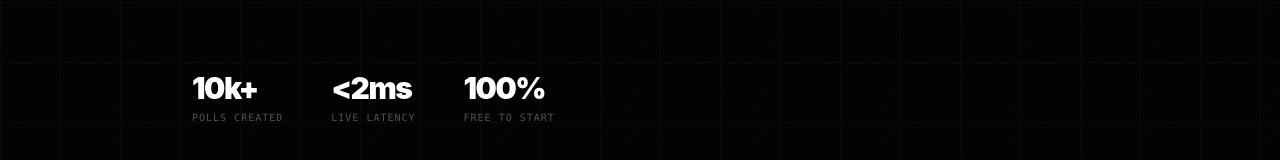
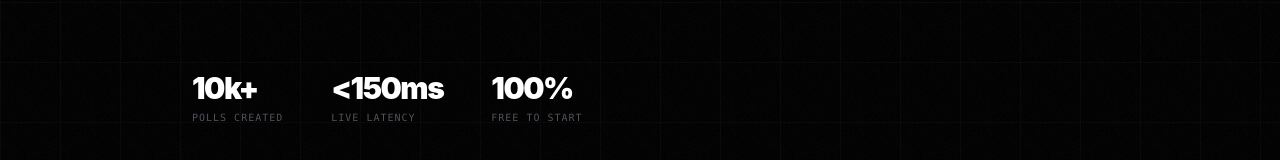
Before and after one commit to gagan-0108/Real-Time-Polling-System, a React (Vite) app in the folder Client/: page / in a window 1280 px wide. Shown: the part 538-698 px from the top of the page. Built offline with nearby package versions, Linux system fonts and the light colour scheme; no server answers.

Commit message:
lp config

```diff
--- a/Client/src/constants/landingData.js
+++ b/Client/src/constants/landingData.js
@@ -9,7 +9,7 @@ export const NAV_LINKS = [
 
 export const STATS = [
     { value: "10k+", label: "Polls Created" },
-    { value: "<2ms", label: "Live Latency" },
+    { value: "<150ms", label: "Live Latency" },
     { value: "100%", label: "Free to Start" },
 ];
 
```
